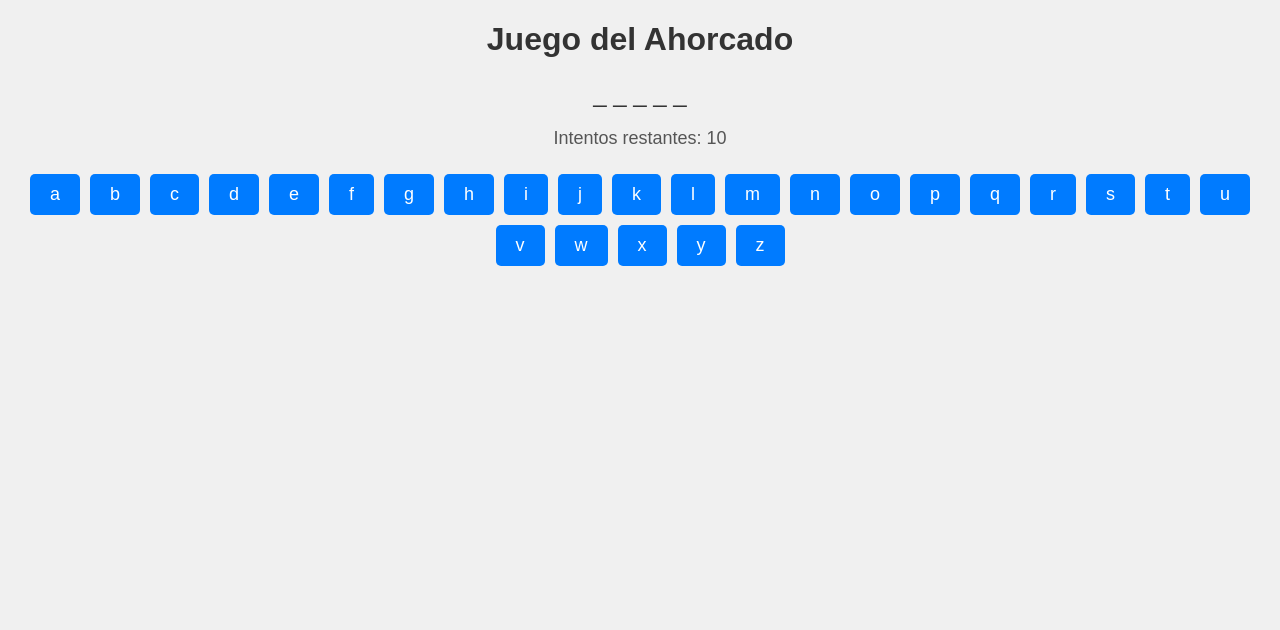
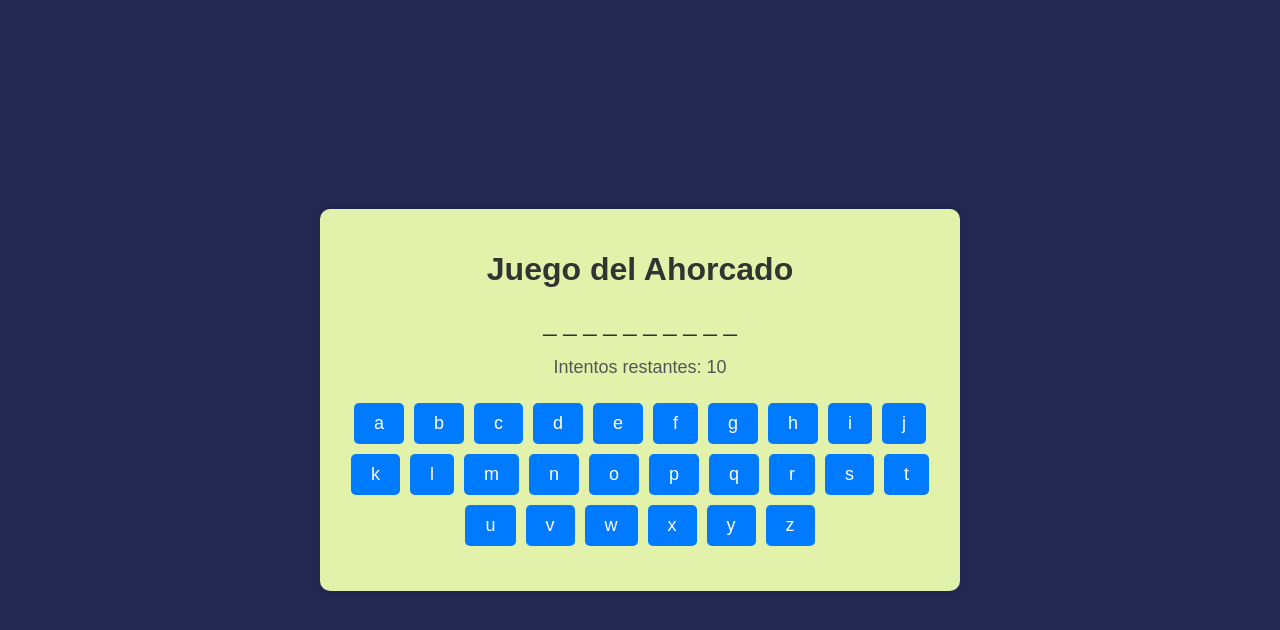
Before and after one commit to CarlosZalazar18/proyecto-javascript, a plain HTML site: page index.html in a window 1280 px wide. Drawn offline with Linux system fonts and the light colour scheme.

Commit message:
modifique el codigo mejorando el aspecto agregue el dibujo del ahorcado para que cuente los intentos restantes y tambien puse mas palabras

```diff
--- a/css/styles.css
+++ b/css/styles.css
@@ -1,18 +1,21 @@
 body {
     font-family: Arial, sans-serif;
-    text-align: center;
-    background-color: #f0f0f0;
     margin: 0;
     padding: 0;
+    background-color: #232852;
+    display: flex;
+    justify-content: center;
+    align-items: center;
+    height: 100vh;
 }
 
 #game-container {
     max-width: 600px;
-    margin: 50px auto;
-    background-color: #fff;
+    background-color: #e2f2aa;
     padding: 20px;
     border-radius: 10px;
     box-shadow: 0 0 10px rgba(0, 0, 0, 0.1);
+    text-align: center;
 }
 
 h1 {
@@ -25,12 +28,21 @@ h1 {
     color: #333;
 }
 
+#hangman {
+    margin-bottom: 20px;
+}
+
+#hangman-text {
+    font-family: monospace;
+    white-space: pre;
+}
+
 #guesses-left {
     font-size: 18px;
     color: #555;
 }
 
-#letters {
+.letters {
     margin-top: 20px;
 }
 
@@ -49,14 +61,14 @@ button:hover {
     background-color: #0056b3;
 }
 
-#message {
+.message {
     margin-top: 20px;
     font-size: 20px;
     font-weight: bold;
     color: #d9534f;
 }
 
-#restart-button {
+.restart-button {
     font-size: 18px;
     padding: 10px 20px;
     margin-top: 20px;
@@ -68,6 +80,6 @@ button:hover {
     display: none;
 }
 
-#restart-button:hover {
+.restart-button:hover {
     background-color: #218838;
 }
--- a/index.html
+++ b/index.html
@@ -8,16 +8,29 @@
 
     <link rel="stylesheet" href="./css/styles.css">
 </head>
-
 <body>
-    <h1>Juego del Ahorcado</h1>
-    <div id="word-container"></div>
-    <div id="guesses-left">Intentos restantes: <span id="guesses"></span></div>
-    <div id="letters"></div>
-    <div id="message"></div>
-    <button id="restart-button" style="display: none;">Reiniciar Juego</button>
+    <div id="game-container">
+        <h1>Juego del Ahorcado</h1>
+        <div id="word-container"></div>
+        <div id="hangman">
+            <pre id="hangman-text">
+      _______
+     |/      |
+     |
+     |
+     |
+     |
+    _|_____
+    | | | | |
+    |_|_|_|_|
+            </pre>
+        </div>
+        <div id="guesses-left">Intentos restantes: <span id="guesses"></span></div>
+        <div id="letters" class="letters"></div>
+        <div id="message" class="message"></div>
+        <button id="restart-button" class="restart-button">Reiniciar Juego</button>
+    </div>
 
     <script src="main.js"></script>
-</body>
-
-</html>
+    </body>
+    </html>
--- a/main.js
+++ b/main.js
@@ -1,56 +1,53 @@
+document.addEventListener("DOMContentLoaded", function() {
     let word, hiddenWord, guessesLeft, guessedLetters;
 
+    const wordContainer = document.getElementById('word-container');
+    const hangmanText = document.getElementById('hangman-text');
+    const guessesSpan = document.getElementById('guesses');
+    const lettersContainer = document.getElementById('letters');
+    const messageDiv = document.getElementById('message');
+    const restartButton = document.getElementById('restart-button');
+
     function startGame() {
-    // Array de palabras para adivinar
-    const words = ['javascript', 'html', 'css', 'python', 'java', 'ruby', 'php', 'swift', 'boca', 'river', 'empanadas', 'futbol'];
-
-    // Seleccionar una palabra aleatoria del array
+        const words = ['javascript', 'html', 'css', 'futbol', 'java', 'boca', 'river', 'empanadas', 'cocina', 'hamburguesas', 'pizzas', 'regalo', 'juego', 'casa', 'pelota', 'tienda', 'planta', 'computadora', 'teclado', 'dinero', 'doctor', 'raton', 'perfume', 'ventilador',  'chocolate', 'fideos', 'argentina', 'vaso', 'auriculares', 'cliente', 'mensaje', 'carta', 'espejo', 'internet', 'celular', 'television'];
         word = words[Math.floor(Math.random() * words.length)];
-
-    // Mostrar los guiones bajos para la palabra oculta
         hiddenWord = '_'.repeat(word.length);
         guessesLeft = 10;
         guessedLetters = [];
 
-    // Mostrar la palabra oculta y los intentos restantes
-    document.getElementById('word-container').innerText = hiddenWord.split('').join(' ');
-    document.getElementById('guesses').innerText = guessesLeft;
+        wordContainer.textContent = hiddenWord.split('').join(' ');
+        hangmanText.textContent = getHangmanDrawing(guessesLeft);
+        guessesSpan.textContent = guessesLeft;
+        lettersContainer.innerHTML = '';
 
-    // Mostrar las letras disponibles
         const alphabet = 'abcdefghijklmnopqrstuvwxyz';
-    document.getElementById('letters').innerHTML = '';
         alphabet.split('').forEach(letter => {
             const letterButton = document.createElement('button');
-        letterButton.innerText = letter;
+            letterButton.textContent = letter;
             letterButton.addEventListener('click', () => handleGuess(letter));
-        document.getElementById('letters').appendChild(letterButton);
+            lettersContainer.appendChild(letterButton);
         });
 
-    document.getElementById('restart-button').style.display = 'none';
-    document.getElementById('message').innerText = '';
+        restartButton.style.display = 'none';
+        messageDiv.textContent = '';
     }
 
     function handleGuess(letter) {
         if (guessesLeft > 0 && !guessedLetters.includes(letter)) {
             guessedLetters.push(letter);
             if (word.includes(letter)) {
-            // Actualizar la palabra oculta con la letra adivinada
                 hiddenWord = word.split('').map((char, index) => (char === letter ? letter : hiddenWord[index])).join('');
-            document.getElementById('word-container').innerText = hiddenWord.split('').join(' ');
-
-            // Verificar si el jugador ha ganado
+                wordContainer.textContent = hiddenWord.split('').join(' ');
                 if (hiddenWord === word) {
-                document.getElementById('message').innerText = '¡Felicidades! ¡Has adivinado la palabra!';
+                    messageDiv.textContent = '¡Felicidades! ¡Has adivinado la palabra!';
                     endGame();
                 }
             } else {
-            // Reducir el número de intentos restantes
                 guessesLeft--;
-            document.getElementById('guesses').innerText = guessesLeft;
-
-            // Verificar si el jugador ha perdido
+                guessesSpan.textContent = guessesLeft;
+                hangmanText.textContent = getHangmanDrawing(guessesLeft);
                 if (guessesLeft === 0) {
-                document.getElementById('message').innerText = `¡Oh no! ¡Has perdido! La palabra era "${word}".`;
+                    messageDiv.textContent = `¡Oh no! ¡Has perdido! La palabra era "${word}".`;
                     endGame();
                 }
             }
@@ -58,15 +55,91 @@ function handleGuess(letter) {
     }
 
     function endGame() {
-    // Desactivar botones de letras
-    const letterButtons = document.getElementById('letters').getElementsByTagName('button');
-    for (let button of letterButtons) {
+        const letterButtons = document.querySelectorAll('#letters button');
+        letterButtons.forEach(button => {
             button.disabled = true;
-    }
-    // Mostrar botón de reinicio
-    document.getElementById('restart-button').style.display = 'block';
+        });
+        restartButton.style.display = 'block';
     }
 
-document.getElementById('restart-button').addEventListener('click', startGame);
+    function getHangmanDrawing(guessesLeft) {
+        const hangmanDrawings = [
+            `
+             _______
+            |/      |
+            |
+            |
+            |
+            |
+           _|_____
+          | | | | |
+          |_|_|_|_|`,
+            `
+             _______
+            |/      |
+            |      (_)
+            |
+            |
+            |
+           _|_____
+          | | | | |
+          |_|_|_|_|`,
+            `
+             _______
+            |/      |
+            |      (_)
+            |       |
+            |
+            |
+           _|_____
+          | | | | |
+          |_|_|_|_|`,
+            `
+             _______
+            |/      |
+            |      (_)
+            |      /|
+            |
+            |
+           _|_____
+          | | | | |
+          |_|_|_|_|`,
+            `
+             _______
+            |/      |
+            |      (_)
+            |      /|\\
+            |
+            |
+           _|_____
+          | | | | |
+          |_|_|_|_|`,
+            `
+             _______
+            |/      |
+            |      (_)
+            |      /|\\
+            |      /
+            |
+           _|_____
+          | | | | |
+          |_|_|_|_|`,
+            `
+             _______
+            |/      |
+            |      (_)
+            |      /|\\
+            |      / \\
+            |
+           _|_____
+          | | | | |
+          |_|_|_|_|`
+        ];
 
-startGame(); // Iniciar juego al cargar la página
+        return hangmanDrawings[hangmanDrawings.length - guessesLeft - 1];
+    }
+
+    restartButton.addEventListener('click', startGame);
+
+    startGame();
+});
```
Lines whose indentation alone changed are shown as unchanged.
